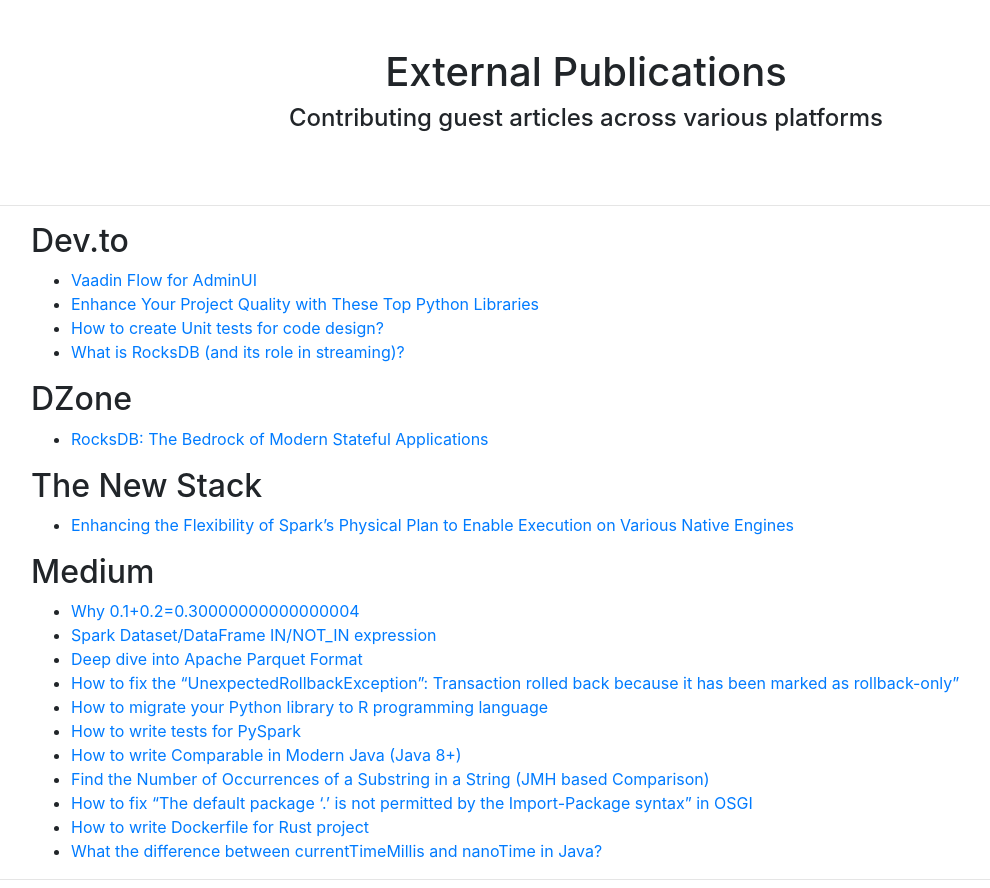
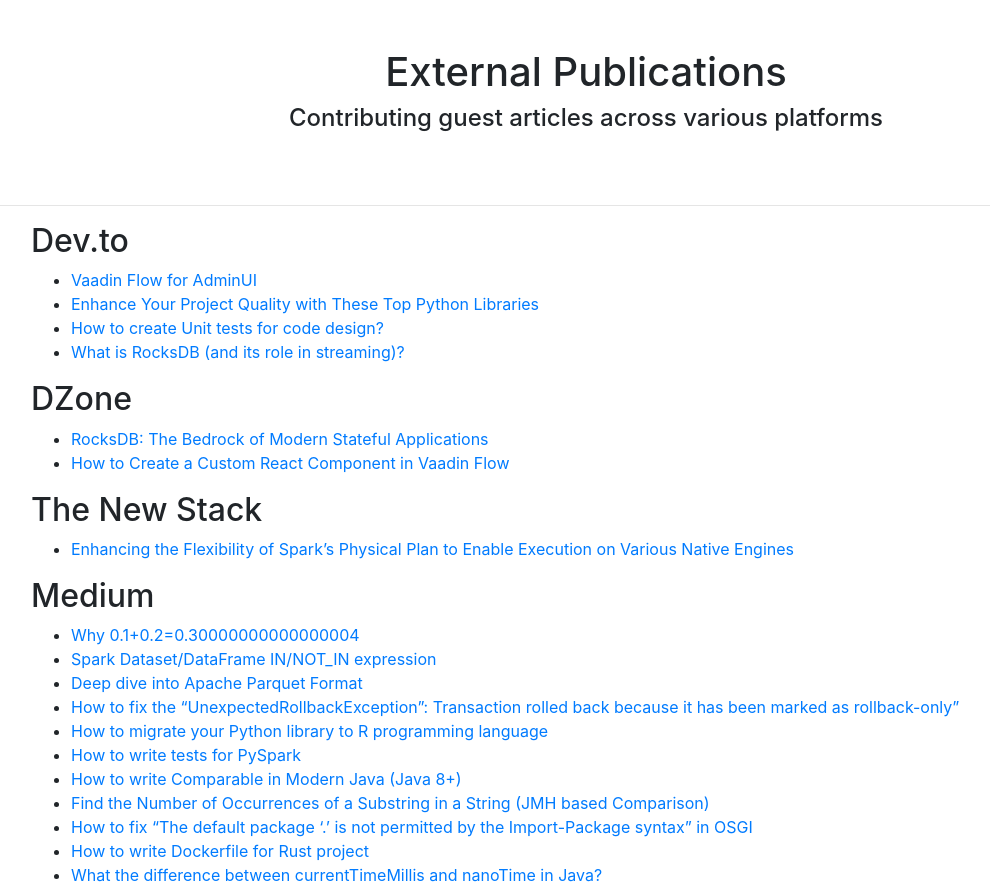
Before and after one commit to mrk-andreev/mrk-andreev.github.io, a website: page snippets/external_links/index.html in a window 1280 px wide. Shown: the top 888 px of the page, without its empty margins (54-1044 px from the left). Drawn offline with nearby package versions, Linux system fonts and the light colour scheme; no server answers.

Commit message:
Add link to dzone
Add link to "How to Create a Custom React Component in Vaadin Flow" [ https://dzone.com/articles/create-custom-react-component-vaadin-flow ]

```diff
--- a/snippets/external_links/index.html
+++ b/snippets/external_links/index.html
@@ -40,6 +40,7 @@
     <h2>DZone</h2>
     <ul>
         <li><a href="https://dzone.com/articles/rocksdb-the-bedrock-of-modern-stateful-application">RocksDB: The Bedrock of Modern Stateful Applications</a></li>
+        <li><a href="https://dzone.com/articles/create-custom-react-component-vaadin-flow">How to Create a Custom React Component in Vaadin Flow</a></li>
     </ul>
     <h2>The New Stack</h2>
     <ul>
```
